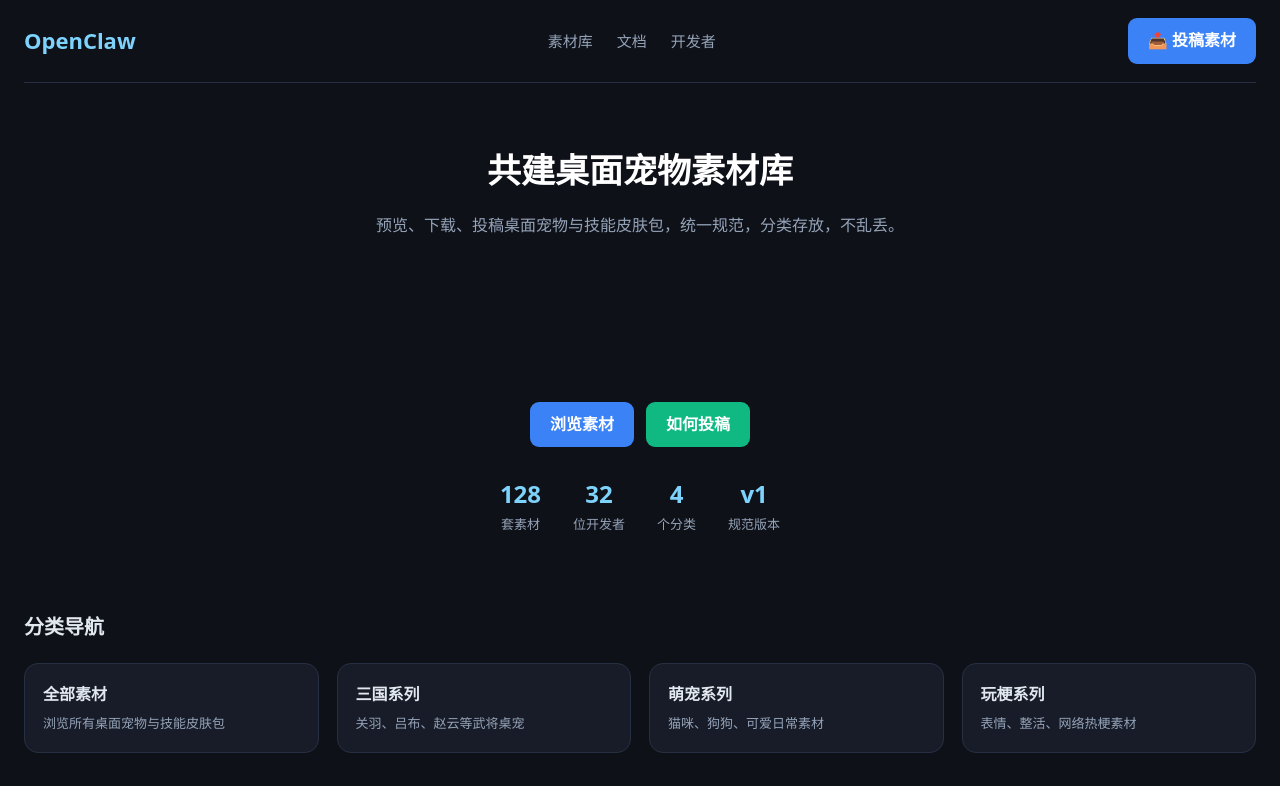
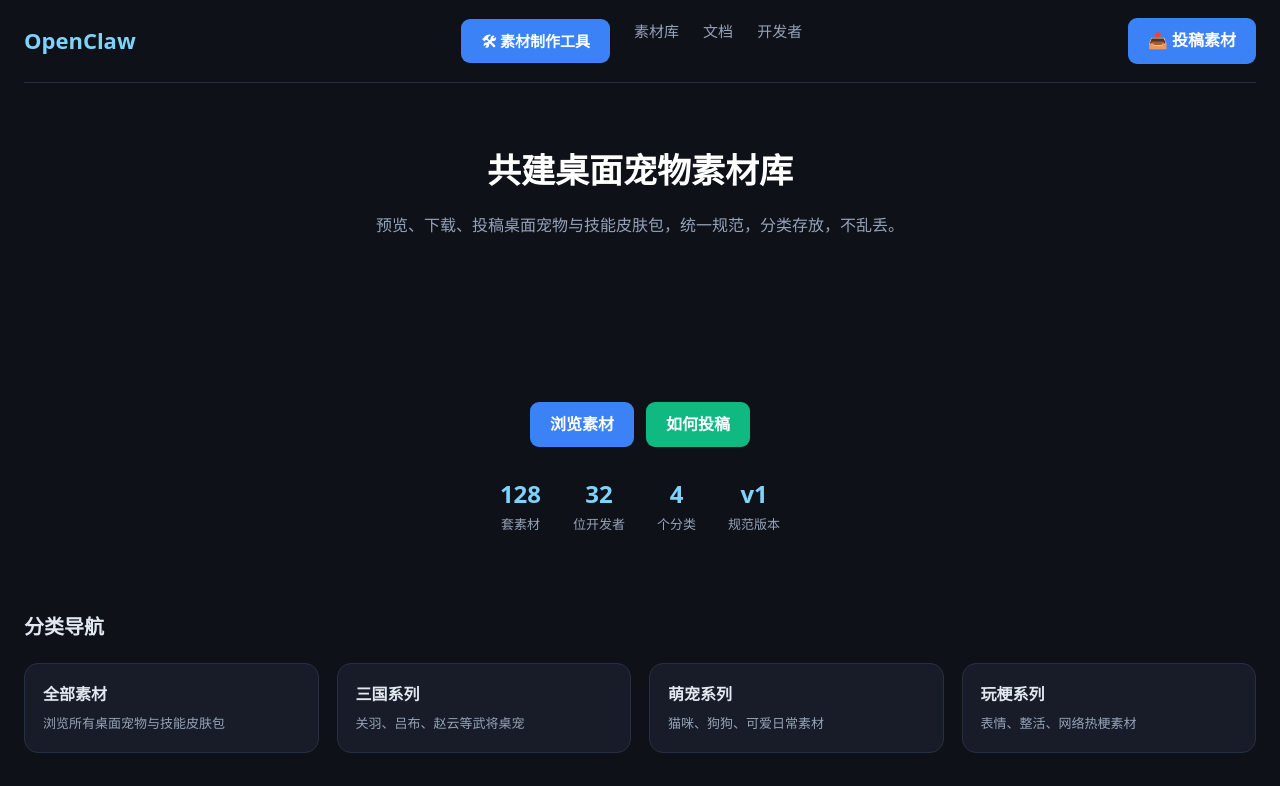
Before and after one commit to user19038769130/deepseekwb, a website: page gallery/index.html in a window 1280 px wide. Shown: the top 786 px of the page. Drawn offline with nearby package versions, Linux system fonts and the light colour scheme.

Commit message:
Update index.html

```diff
--- a/gallery/index.html
+++ b/gallery/index.html
@@ -11,6 +11,7 @@
     <header>
         <a href=" " class="logo">OpenClaw</a >
         <nav>
+            <a href=" " target="_blank" class="btn">🛠 素材制作工具</a >
             <a href="#materials">素材库</a >
             <a href="#docs">文档</a >
             <a href="#dev">开发者</a >
```
